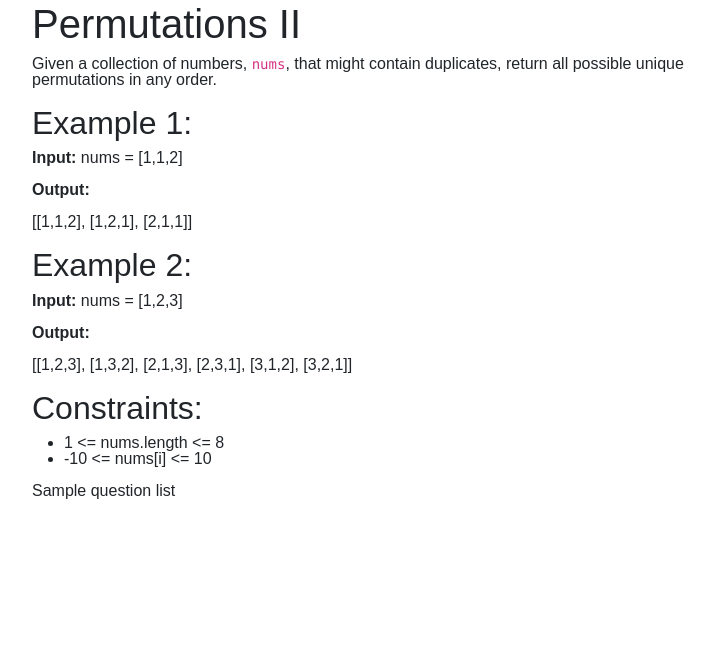
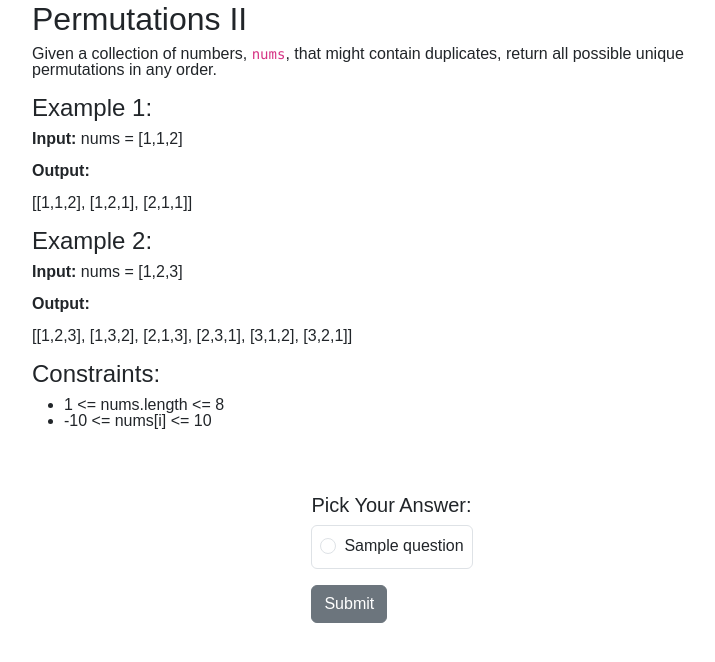
Before and after one commit to enansaif/django-portfolio, a Django app: template website/leetquizzer/templates/quizzes/47.html in a window 1280 px wide. Shown: the top 662 px of the page, without its empty margins (248-963 px from the left). Run offline with Django 4.2, Linux system fonts and the light colour scheme; the template is opened without the code that fills it: most values are stand-ins (such as "Sample title", 1, 10 or a date in 2020).

Commit message:
added docstring to make_list and added success/failure message after quiz submission

```diff
--- a/website/leetquizzer/templates/quizzes/47.html
+++ b/website/leetquizzer/templates/quizzes/47.html
@@ -26,6 +26,6 @@
       <li>1 &lt;= nums.length &lt;= 8</li>
       <li>-10 &lt;= nums[i] &lt;= 10</li>
     </ul>
+  </div>
   {% include "quizzes/q_snippet.html" %}
-  </div>
 {% endblock %}
--- a/website/leetquizzer/templates/quizzes/base.html
+++ b/website/leetquizzer/templates/quizzes/base.html
@@ -8,10 +8,14 @@
     <link href="https://cdn.jsdelivr.net/npm/bootstrap@5.3.0/dist/css/bootstrap.min.css"
     rel="stylesheet" integrity="sha384-9ndCyUaIbzAi2FUVXJi0CjmCapSmO7SnpJef0486qhLnuZ2cdeRhO02iuK6FUUVM"
     crossorigin="anonymous">
+    <style>
+        h1 { font-size: 2rem;}
+        h2 { font-size: 1.5rem;}
+    </style>
 </head>
 <body style="font-family: Arial, sans-serif;">
     <div class="container">
-        <div class="container col-md-8 lh-1 d-flex justify-content-center align-items-center">
+        <div class="container col-md-8 lh-1 d-flex flex-column justify-content-center align-items-center">
             {% block quiz %}
             <p class="display-6">Question Page not yet added !!!</p>
             {% endblock %}
--- a/website/leetquizzer/templates/quizzes/q_snippet.html
+++ b/website/leetquizzer/templates/quizzes/q_snippet.html
@@ -1 +1,25 @@
-{{question_list}}
+{% if question_list %}
+    <form action="", method="post">
+        {% csrf_token %}
+        <h1 class="lead pt-5">Pick Your Answer:</h1>
+        <ul class="list-group">
+            {% for question, is_correct in question_list %}
+            <li class="list-group-item p-2">
+                <div class="form-check" style="display: inline-flex;">
+                    <input class="form-check-input" type="radio" name="answer" id="{{ forloop.counter }}"
+                            value="{{ is_correct}}" style="flex-shrink: 0; line-height: 1.45rem;" required>
+                    <label class="form-check-label ms-2" for="{{ forloop.counter }}"
+                            style="line-height: 1.45rem;">{{ question }}</label>
+                </div>
+            </li>
+            {% endfor %}
+        </ul>
+        <br>
+        <input type="submit" value="Submit" class="btn btn-secondary">
+    </form>
+{% else %}
+<div class="container p-0 py-5">
+    <h2>{{ message | safe }}</h2>
+    <a href="{% url 'leetquizzer:main_menu' %}" class="btn btn-secondary">Back To Question List</a>
+</div>
+{% endif %}
```
Also changed, not shown: website/leetquizzer/views.py (+42 -4 lines).
